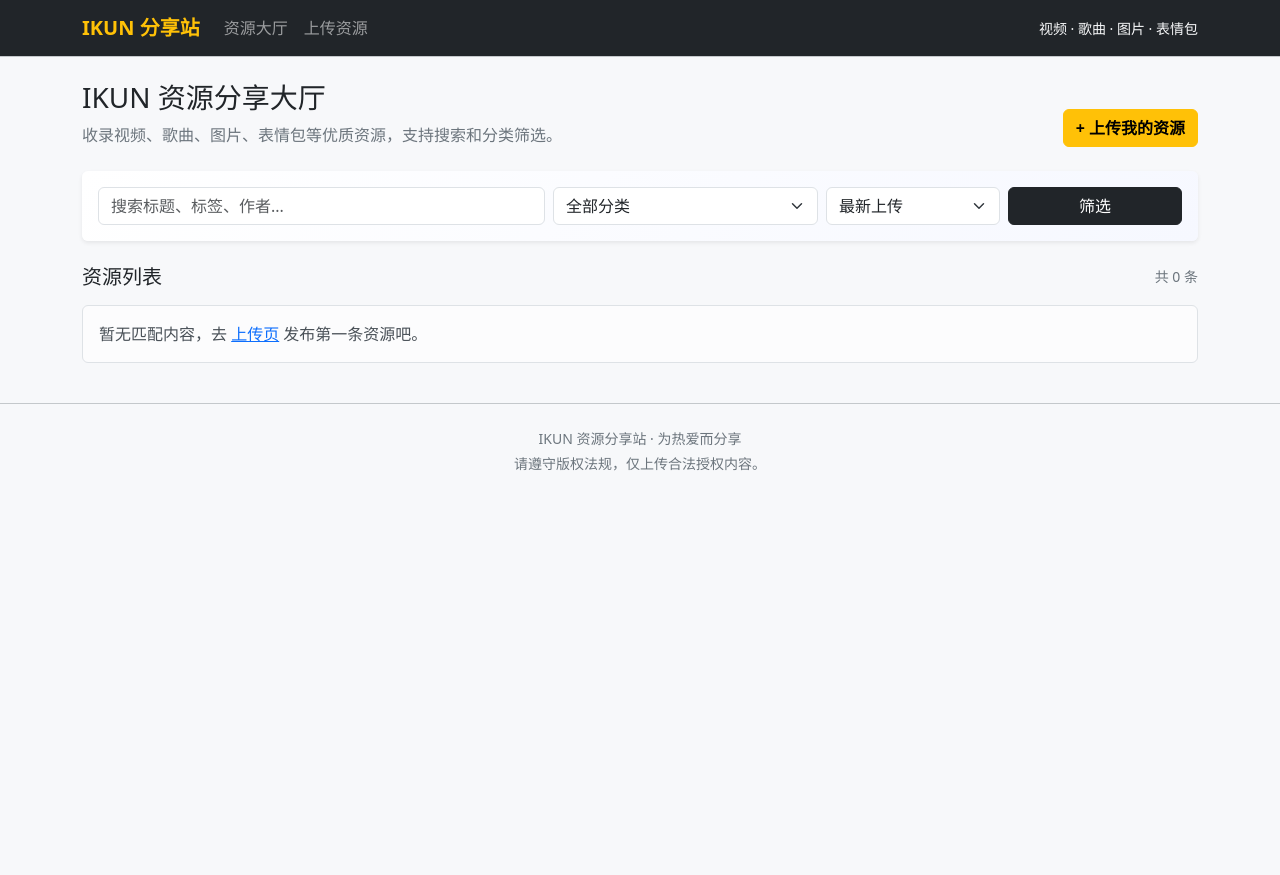
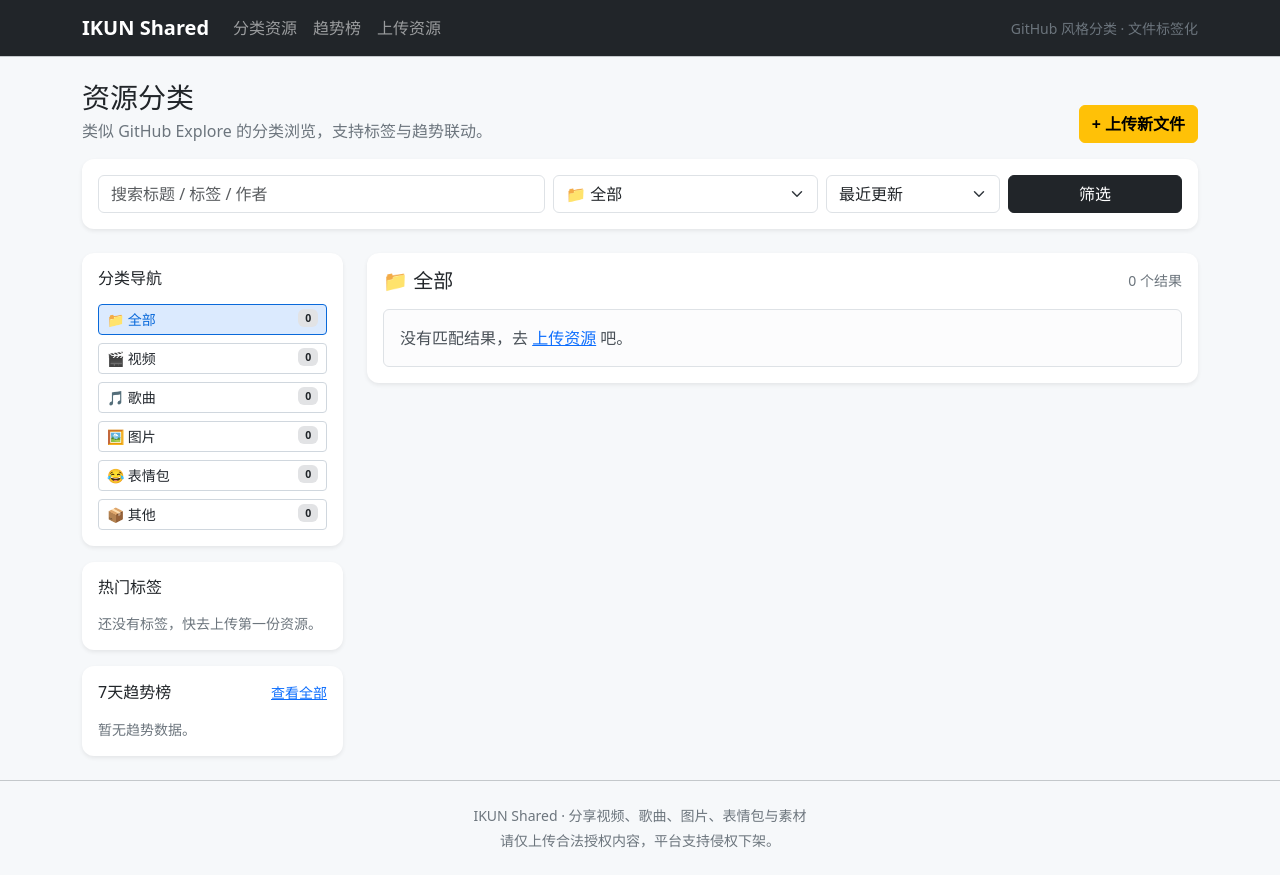
Before and after one commit to stars131/ikun-shared, a FastAPI app: page / in a window 1280 px wide. Before the commit the page ends 471 px from the top, so only its background shows below. Run offline with FastAPI, Linux system fonts and the light colour scheme.

Commit message:
feat: add github-like categories, trending board, and prod deploy config

```diff
--- a/app/main.py
+++ b/app/main.py
@@ -1,4 +1,5 @@
 import os
+import re
 import uuid
 from pathlib import Path
 from typing import Optional
@@ -9,20 +10,34 @@
 from fastapi.templating import Jinja2Templates
 from sqlalchemy.orm import Session
 
-from . import crud, models, schemas
+from . import crud, schemas
 from .database import Base, engine, get_db
+from .models import CATEGORY_LABELS
 
-APP_NAME = "IKUN 资源分享站"
+APP_NAME = "IKUN Shared"
 BASE_DIR = Path(__file__).resolve().parent
 UPLOAD_DIR = BASE_DIR / "uploads"
 DATA_DIR = BASE_DIR.parent / "data"
 
-CATEGORIES = [
-    ("video", "视频"),
-    ("song", "歌曲"),
-    ("image", "图片"),
-    ("meme", "表情包"),
-    ("other", "其他资源"),
+CATEGORY_ITEMS = [
+    {"key": "all", "label": "全部", "icon": "📁", "description": "全部资源"},
+    {"key": "video", "label": "视频", "icon": "🎬", "description": "演出、剪辑、鬼畜视频"},
+    {"key": "song", "label": "歌曲", "icon": "🎵", "description": "音频、伴奏、翻唱作品"},
+    {"key": "image", "label": "图片", "icon": "🖼️", "description": "海报、截图、摄影图"},
+    {"key": "meme", "label": "表情包", "icon": "😂", "description": "梗图、表情包、贴纸"},
+    {"key": "other", "label": "其他", "icon": "📦", "description": "压缩包、文档、素材"},
+]
+
+SORT_ITEMS = [
+    {"key": "latest", "label": "最近更新"},
+    {"key": "popular", "label": "下载最多"},
+]
+
+TREND_PERIODS = [
+    {"key": "24h", "label": "24 小时", "days": 1},
+    {"key": "7d", "label": "7 天", "days": 7},
+    {"key": "30d", "label": "30 天", "days": 30},
+    {"key": "all", "label": "全部时间", "days": None},
 ]
 
 ALLOWED_EXTENSIONS = {
@@ -44,7 +59,11 @@
     ".pdf",
 }
 
-app = FastAPI(title=APP_NAME, version="1.0.0")
+CATEGORY_KEYS = {item["key"] for item in CATEGORY_ITEMS if item["key"] != "all"}
+CATEGORY_LOOKUP = {item["key"]: item for item in CATEGORY_ITEMS}
+TREND_LOOKUP = {item["key"]: item for item in TREND_PERIODS}
+
+app = FastAPI(title=APP_NAME, version="1.1.0")
 app.mount("/static", StaticFiles(directory=str(BASE_DIR / "static")), name="static")
 app.mount("/uploads", StaticFiles(directory=str(UPLOAD_DIR)), name="uploads")
 templates = Jinja2Templates(directory=str(BASE_DIR / "templates"))
@@ -53,6 +72,43 @@
 def ensure_dirs():
     DATA_DIR.mkdir(parents=True, exist_ok=True)
     UPLOAD_DIR.mkdir(parents=True, exist_ok=True)
+
+
+def category_label(category_key: str) -> str:
+    return CATEGORY_LABELS.get(category_key, category_key)
+
+
+def split_tags(raw_tags: str) -> list[str]:
+    values = re.split(r"[,\s，#]+", raw_tags or "")
+    tags: list[str] = []
+    seen = set()
+    for value in values:
+        tag = value.strip()
+        if not tag:
+            continue
+        lowered = tag.lower()
+        if lowered in seen:
+            continue
+        seen.add(lowered)
+        tags.append(tag)
+    return tags
+
+
+def normalize_tags(raw_tags: str, category: str, file_name: str = "", external: bool = False) -> str:
+    tags = split_tags(raw_tags)
+    default_tags = [category_label(category)]
+    suffix = Path(file_name).suffix.lower().replace(".", "").strip()
+    if suffix:
+        default_tags.append(suffix)
+    if external:
+        default_tags.append("外链")
+    for tag in default_tags:
+        if tag.lower() not in {existing.lower() for existing in tags}:
+            tags.append(tag)
+    return ", ".join(tags[:8])
+
+
+templates.env.globals["category_label"] = category_label
 
 
 @app.on_event("startup")
@@ -69,26 +125,50 @@
     sort: str = Query(default="latest"),
     db: Session = Depends(get_db),
 ):
+    if category not in CATEGORY_LOOKUP:
+        category = "all"
+    if sort not in {item["key"] for item in SORT_ITEMS}:
+        sort = "latest"
+
     resources = crud.list_resources(db, query=q, category=category, sort=sort)
+    category_counts = crud.get_category_counts(db)
+    total_count = sum(category_counts.values())
+    category_counts["all"] = total_count
+    hot_tags = crud.list_hot_tags(db, limit=16)
+    trending_preview = crud.list_trending(db, days=7, limit=5)
+    current_category_meta = CATEGORY_LOOKUP.get(category, CATEGORY_LOOKUP["all"])
+
     return templates.TemplateResponse(
         "index.html",
         {
             "request": request,
             "title": APP_NAME,
             "resources": resources,
-            "categories": CATEGORIES,
+            "category_items": CATEGORY_ITEMS,
+            "sort_items": SORT_ITEMS,
             "current_category": category,
             "current_sort": sort,
             "query": q,
+            "category_counts": category_counts,
+            "hot_tags": hot_tags,
+            "trending_preview": trending_preview,
+            "current_category_meta": current_category_meta,
         },
     )
+
+
+@app.get("/categories/{category_key}")
+def category_shortcut(category_key: str):
+    if category_key not in CATEGORY_KEYS:
+        raise HTTPException(status_code=404, detail="分类不存在")
+    return RedirectResponse(url=f"/?category={category_key}", status_code=307)
 
 
 @app.get("/upload")
 def upload_page(request: Request):
     return templates.TemplateResponse(
         "upload.html",
-        {"request": request, "title": f"上传资源 - {APP_NAME}", "categories": CATEGORIES},
+        {"request": request, "title": f"上传资源 - {APP_NAME}", "category_items": CATEGORY_ITEMS[1:]},
     )
 
 
@@ -121,18 +201,27 @@
     preview_image: Optional[UploadFile] = File(default=None),
     db: Session = Depends(get_db),
 ):
-    if category not in dict(CATEGORIES):
+    safe_title = title.strip()
+    if not safe_title:
         return templates.TemplateResponse(
             "message.html",
-            {
-                "request": request,
-                "title": "上传失败",
-                "message": "分类非法，请重新选择。",
-                "is_error": True,
-            },
+            {"request": request, "title": "上传失败", "message": "标题不能为空。", "is_error": True},
             status_code=400,
         )
-    if not file and not external_url.strip():
+    if category not in CATEGORY_KEYS:
+        return templates.TemplateResponse(
+            "message.html",
+            {"request": request, "title": "上传失败", "message": "分类非法，请重新选择。", "is_error": True},
+            status_code=400,
+        )
+    normalized_url = external_url.strip()
+    if normalized_url and not normalized_url.startswith(("http://", "https://")):
+        return templates.TemplateResponse(
+            "message.html",
+            {"request": request, "title": "上传失败", "message": "外链地址必须以 http:// 或 https:// 开头。", "is_error": True},
+            status_code=400,
+        )
+    if not file and not normalized_url:
         return templates.TemplateResponse(
             "message.html",
             {
@@ -146,6 +235,7 @@
 
     file_path = ""
     preview_path = ""
+    source_file_name = file.filename if file else ""
     try:
         if file:
             file_path = _save_upload_file(file, UPLOAD_DIR)
@@ -161,12 +251,12 @@
         preview_path = file_path
 
     payload = schemas.ResourceCreate(
-        title=title.strip(),
+        title=safe_title,
         description=description.strip(),
         category=category,
-        tags=tags.strip(),
+        tags=normalize_tags(tags, category, source_file_name, external=bool(normalized_url)),
         author=author.strip() or "匿名用户",
-        external_url=external_url.strip(),
+        external_url=normalized_url,
         file_path=file_path,
         preview_image=preview_path,
     )
@@ -179,9 +269,10 @@
     resource = crud.get_resource(db, resource_id)
     if not resource:
         raise HTTPException(status_code=404, detail="资源不存在")
+    related_resources = [item for item in crud.list_resources(db, category=resource.category, limit=8) if item.id != resource.id][:4]
     return templates.TemplateResponse(
         "detail.html",
-        {"request": request, "title": resource.title, "resource": resource, "categories": CATEGORIES},
+        {"request": request, "title": resource.title, "resource": resource, "related_resources": related_resources},
     )
 
 
@@ -197,9 +288,28 @@
     if resource.file_path:
         local_path = BASE_DIR / resource.file_path.lstrip("/").replace("/", os.sep)
         if local_path.exists():
-            filename = local_path.name
-            return FileResponse(path=str(local_path), filename=filename)
+            return FileResponse(path=str(local_path), filename=local_path.name)
     raise HTTPException(status_code=404, detail="文件不存在")
+
+
+@app.get("/trending")
+def trending_page(
+    request: Request,
+    period: str = Query(default="7d"),
+    db: Session = Depends(get_db),
+):
+    current_period = TREND_LOOKUP.get(period, TREND_LOOKUP["7d"])
+    resources = crud.list_trending(db, days=current_period["days"], limit=50)
+    return templates.TemplateResponse(
+        "trending.html",
+        {
+            "request": request,
+            "title": f"趋势榜 - {APP_NAME}",
+            "resources": resources,
+            "period_items": TREND_PERIODS,
+            "current_period": current_period["key"],
+        },
+    )
 
 
 @app.get("/api/resources", response_model=list[schemas.ResourceOut])
@@ -212,6 +322,15 @@
     return crud.list_resources(db, query=q, category=category, sort=sort, limit=100)
 
 
+@app.get("/api/trending", response_model=list[schemas.ResourceOut])
+def api_trending(
+    period: str = Query(default="7d"),
+    db: Session = Depends(get_db),
+):
+    days = TREND_LOOKUP.get(period, TREND_LOOKUP["7d"])["days"]
+    return crud.list_trending(db, days=days, limit=50)
+
+
 @app.get("/health")
 def health_check():
     return {"status": "ok", "service": APP_NAME}
--- a/app/static/css/styles.css
+++ b/app/static/css/styles.css
@@ -1,37 +1,37 @@
 body {
-    background: #f7f8fa;
+    background: #f6f8fa;
 }
 
-.filter-panel {
-    background: linear-gradient(135deg, #fff 0%, #f6f8ff 100%);
+.card {
+    border-radius: 12px;
 }
 
-.resource-card {
-    transition: transform .15s ease, box-shadow .15s ease;
+.category-link {
+    border: 1px solid #d0d7de;
+    background: #fff;
+    color: #24292f;
+    display: flex;
+    align-items: center;
+    justify-content: space-between;
 }
 
-.resource-card:hover {
-    transform: translateY(-3px);
-    box-shadow: 0 12px 28px rgba(20, 20, 43, .08);
+.category-link:hover {
+    border-color: #0969da;
+    color: #0969da;
 }
 
-.preview-cover {
-    width: 100%;
-    height: 170px;
-    object-fit: cover;
+.category-link.active {
+    background: #dbeafe;
+    border-color: #0969da;
+    color: #0969da;
 }
 
-.placeholder-box {
-    width: 100%;
-    height: 170px;
-    background: linear-gradient(135deg, #d9dde8 0%, #eef0f5 100%);
+.resource-row {
+    border-bottom: 1px solid #d8dee4;
 }
 
-.detail-preview {
-    max-height: 460px;
-    object-fit: contain;
-    width: 100%;
-    background: #111;
+.resource-row:last-child {
+    border-bottom: 0;
 }
 
 .text-truncate-2 {
--- a/app/templates/base.html
+++ b/app/templates/base.html
@@ -8,18 +8,19 @@
     <link rel="stylesheet" href="/static/css/styles.css">
 </head>
 <body>
-<nav class="navbar navbar-expand-lg navbar-dark bg-dark sticky-top border-bottom border-secondary-subtle">
+<nav class="navbar navbar-expand-lg navbar-dark bg-dark border-bottom border-secondary-subtle sticky-top">
     <div class="container">
-        <a class="navbar-brand fw-bold text-warning" href="/">IKUN 分享站</a>
+        <a class="navbar-brand fw-semibold" href="/">IKUN Shared</a>
         <button class="navbar-toggler" type="button" data-bs-toggle="collapse" data-bs-target="#mainNav">
             <span class="navbar-toggler-icon"></span>
         </button>
         <div class="collapse navbar-collapse" id="mainNav">
             <ul class="navbar-nav me-auto">
-                <li class="nav-item"><a class="nav-link" href="/">资源大厅</a></li>
+                <li class="nav-item"><a class="nav-link" href="/">分类资源</a></li>
+                <li class="nav-item"><a class="nav-link" href="/trending">趋势榜</a></li>
                 <li class="nav-item"><a class="nav-link" href="/upload">上传资源</a></li>
             </ul>
-            <span class="navbar-text text-light small">视频 · 歌曲 · 图片 · 表情包</span>
+            <span class="navbar-text text-secondary small">GitHub 风格分类 · 文件标签化</span>
         </div>
     </div>
 </nav>
@@ -32,10 +33,11 @@
 
 <footer class="py-4 border-top border-secondary-subtle">
     <div class="container text-center text-secondary small">
-        <p class="mb-1">IKUN 资源分享站 · 为热爱而分享</p>
-        <p class="mb-0">请遵守版权法规，仅上传合法授权内容。</p>
+        <p class="mb-1">IKUN Shared · 分享视频、歌曲、图片、表情包与素材</p>
+        <p class="mb-0">请仅上传合法授权内容，平台支持侵权下架。</p>
     </div>
 </footer>
+
 <script src="https://cdn.jsdelivr.net/npm/bootstrap@5.3.3/dist/js/bootstrap.bundle.min.js"></script>
 </body>
 </html>
--- a/app/templates/index.html
+++ b/app/templates/index.html
@@ -1,81 +1,138 @@
 {% extends "base.html" %}
 {% block content %}
 <section class="mb-4">
-    <div class="row g-3 align-items-end">
-        <div class="col-lg-8">
-            <h1 class="h3 mb-2">IKUN 资源分享大厅</h1>
-            <p class="text-secondary mb-0">收录视频、歌曲、图片、表情包等优质资源，支持搜索和分类筛选。</p>
+    <div class="d-flex flex-wrap align-items-end justify-content-between gap-3 mb-3">
+        <div>
+            <h1 class="h3 mb-1">资源分类</h1>
+            <p class="text-secondary mb-0">类似 GitHub Explore 的分类浏览，支持标签与趋势联动。</p>
         </div>
-        <div class="col-lg-4 text-lg-end">
-            <a href="/upload" class="btn btn-warning fw-semibold">+ 上传我的资源</a>
+        <a href="/upload" class="btn btn-warning fw-semibold">+ 上传新文件</a>
     </div>
+
+    <form method="get" action="/" class="card border-0 shadow-sm p-3">
+        <div class="row g-2 align-items-center">
+            <div class="col-lg-5">
+                <input type="text" class="form-control" name="q" value="{{ query }}" placeholder="搜索标题 / 标签 / 作者">
             </div>
-</section>
-
-<section class="card card-body mb-4 shadow-sm border-0 filter-panel">
-    <form method="get" action="/" class="row g-2">
-        <div class="col-md-5">
-            <input type="text" class="form-control" name="q" value="{{ query }}" placeholder="搜索标题、标签、作者...">
-        </div>
-        <div class="col-md-3">
+            <div class="col-lg-3">
                 <select class="form-select" name="category">
-                <option value="all" {% if current_category == 'all' %}selected{% endif %}>全部分类</option>
-                {% for key, label in categories %}
-                <option value="{{ key }}" {% if current_category == key %}selected{% endif %}>{{ label }}</option>
+                    {% for item in category_items %}
+                    <option value="{{ item.key }}" {% if current_category == item.key %}selected{% endif %}>
+                        {{ item.icon }} {{ item.label }}
+                    </option>
                     {% endfor %}
                 </select>
             </div>
-        <div class="col-md-2">
+            <div class="col-lg-2">
                 <select class="form-select" name="sort">
-                <option value="latest" {% if current_sort == 'latest' %}selected{% endif %}>最新上传</option>
-                <option value="popular" {% if current_sort == 'popular' %}selected{% endif %}>下载最多</option>
+                    {% for item in sort_items %}
+                    <option value="{{ item.key }}" {% if current_sort == item.key %}selected{% endif %}>{{ item.label }}</option>
+                    {% endfor %}
                 </select>
             </div>
-        <div class="col-md-2 d-grid">
-            <button type="submit" class="btn btn-dark">筛选</button>
+            <div class="col-lg-2 d-grid">
+                <button class="btn btn-dark" type="submit">筛选</button>
+            </div>
         </div>
     </form>
 </section>
 
-<section>
+<section class="row g-4">
+    <aside class="col-xl-3">
+        <div class="card shadow-sm border-0 mb-3">
+            <div class="card-body">
+                <h2 class="h6 mb-3">分类导航</h2>
+                <div class="d-grid gap-2">
+                    {% for item in category_items %}
+                    <a href="/?category={{ item.key }}&sort={{ current_sort }}&q={{ query }}"
+                       class="btn btn-sm text-start category-link {% if current_category == item.key %}active{% endif %}">
+                        <span>{{ item.icon }} {{ item.label }}</span>
+                        <span class="badge bg-secondary-subtle text-dark">{{ category_counts.get(item.key, 0) }}</span>
+                    </a>
+                    {% endfor %}
+                </div>
+            </div>
+        </div>
+
+        <div class="card shadow-sm border-0 mb-3">
+            <div class="card-body">
+                <h2 class="h6 mb-3">热门标签</h2>
+                {% if hot_tags %}
+                <div class="d-flex flex-wrap gap-2">
+                    {% for tag, count in hot_tags %}
+                    <a class="badge rounded-pill text-bg-light tag-pill" href="/?q={{ tag }}">#{{ tag }} · {{ count }}</a>
+                    {% endfor %}
+                </div>
+                {% else %}
+                <p class="text-secondary small mb-0">还没有标签，快去上传第一份资源。</p>
+                {% endif %}
+            </div>
+        </div>
+
+        <div class="card shadow-sm border-0">
+            <div class="card-body">
                 <div class="d-flex justify-content-between align-items-center mb-3">
-        <h2 class="h5 mb-0">资源列表</h2>
-        <span class="text-secondary small">共 {{ resources|length }} 条</span>
+                    <h2 class="h6 mb-0">7天趋势榜</h2>
+                    <a href="/trending?period=7d" class="small">查看全部</a>
+                </div>
+                {% if trending_preview %}
+                <ol class="list-group list-group-numbered list-group-flush">
+                    {% for item in trending_preview %}
+                    <li class="list-group-item px-0">
+                        <a href="/resource/{{ item.id }}" class="text-decoration-none">{{ item.title }}</a>
+                        <div class="small text-secondary">下载 {{ item.downloads }}</div>
+                    </li>
+                    {% endfor %}
+                </ol>
+                {% else %}
+                <p class="text-secondary small mb-0">暂无趋势数据。</p>
+                {% endif %}
+            </div>
+        </div>
+    </aside>
+
+    <div class="col-xl-9">
+        <div class="card shadow-sm border-0">
+            <div class="card-body pb-2">
+                <div class="d-flex justify-content-between align-items-center mb-3">
+                    <h2 class="h5 mb-0">{{ current_category_meta.icon }} {{ current_category_meta.label }}</h2>
+                    <span class="text-secondary small">{{ resources|length }} 个结果</span>
                 </div>
                 {% if resources %}
-    <div class="row g-3">
+                <div class="list-group list-group-flush">
                     {% for item in resources %}
-        <div class="col-md-6 col-xl-4">
-            <div class="card h-100 shadow-sm border-0 resource-card">
-                {% if item.preview_image %}
-                <img src="{{ item.preview_image }}" class="card-img-top preview-cover" alt="{{ item.title }}">
-                {% else %}
-                <div class="placeholder-box d-flex align-items-center justify-content-center">
-                    <span class="badge text-bg-secondary">{{ item.category }}</span>
+                    <div class="list-group-item px-0 resource-row">
+                        <div class="d-flex justify-content-between gap-3 flex-wrap">
+                            <div class="flex-grow-1">
+                                <h3 class="h6 mb-1">
+                                    <a href="/resource/{{ item.id }}" class="text-decoration-none">{{ item.title }}</a>
+                                </h3>
+                                <p class="text-secondary small mb-2 text-truncate-2">{{ item.description or "暂无描述" }}</p>
+                                <div class="d-flex flex-wrap gap-2 mb-2">
+                                    {% for tag in item.tag_list %}
+                                    <a href="/?q={{ tag }}" class="badge rounded-pill text-bg-light tag-pill">#{{ tag }}</a>
+                                    {% endfor %}
                                 </div>
-                {% endif %}
-                <div class="card-body d-flex flex-column">
-                    <div class="d-flex justify-content-between align-items-start gap-2 mb-2">
-                        <h3 class="h6 mb-0">{{ item.title }}</h3>
-                        <span class="badge text-bg-warning">{{ item.category }}</span>
+                                <div class="small text-secondary d-flex flex-wrap gap-3">
+                                    <span>作者：{{ item.author }}</span>
+                                    <span>分类：{{ item.category_label }}</span>
+                                    <span>文件：{{ item.file_name }}</span>
+                                    <span>下载：{{ item.downloads }}</span>
                                 </div>
-                    <p class="text-secondary small mb-2 text-truncate-2">{{ item.description or '暂无描述' }}</p>
-                    <p class="small mb-1"><span class="text-secondary">作者：</span>{{ item.author }}</p>
-                    <p class="small mb-1"><span class="text-secondary">标签：</span>{{ item.tags or '未设置' }}</p>
-                    <p class="small mb-3"><span class="text-secondary">下载：</span>{{ item.downloads }}</p>
-                    <div class="mt-auto d-flex gap-2">
-                        <a href="/resource/{{ item.id }}" class="btn btn-sm btn-outline-dark flex-fill">查看详情</a>
-                        <a href="/download/{{ item.id }}" class="btn btn-sm btn-warning flex-fill">获取资源</a>
                             </div>
+                            <div class="d-flex gap-2 align-items-start">
+                                <a href="/download/{{ item.id }}" class="btn btn-sm btn-warning">获取</a>
+                                <a href="/resource/{{ item.id }}" class="btn btn-sm btn-outline-dark">详情</a>
                             </div>
                         </div>
                     </div>
                     {% endfor %}
                 </div>
                 {% else %}
-    <div class="alert alert-light border">
-        暂无匹配内容，去 <a href="/upload">上传页</a> 发布第一条资源吧。
+                <div class="alert alert-light border mb-2">没有匹配结果，去 <a href="/upload">上传资源</a> 吧。</div>
+                {% endif %}
             </div>
-    {% endif %}
+        </div>
+    </div>
 </section>
 {% endblock %}
--- a/app/templates/message.html
+++ b/app/templates/message.html
@@ -5,8 +5,10 @@
         <div class="alert {% if is_error %}alert-danger{% else %}alert-success{% endif %} shadow-sm">
             <h1 class="h5 mb-3">{{ title }}</h1>
             <p class="mb-3">{{ message }}</p>
-            <a href="/" class="btn btn-sm btn-outline-dark">返回首页</a>
-            <a href="/upload" class="btn btn-sm btn-warning">继续上传</a>
+            <div class="d-flex gap-2">
+                <a href="/" class="btn btn-sm btn-outline-dark">返回首页</a>
+                <a href="/upload" class="btn btn-sm btn-warning">继续上传</a>
+            </div>
         </div>
     </div>
 </section>
--- a/requirements.txt
+++ b/requirements.txt
@@ -3,3 +3,4 @@
 SQLAlchemy==2.0.39
 python-multipart==0.0.20
 Jinja2==3.1.5
+gunicorn==23.0.0
```
Also changed, not shown: other parts of app/static/css/styles.css (+40 -0 lines), app/crud.py (+47 -1 lines), app/models.py (+42 -0 lines), app/templates/detail.html (+41 -16 lines), app/templates/trending.html (added, +64 -0 lines), app/templates/upload.html (+12 -12 lines), docker-compose.prod.yml (added, +30 -0 lines), README.md, 3 other files. Lines whose indentation alone changed are shown as unchanged.
